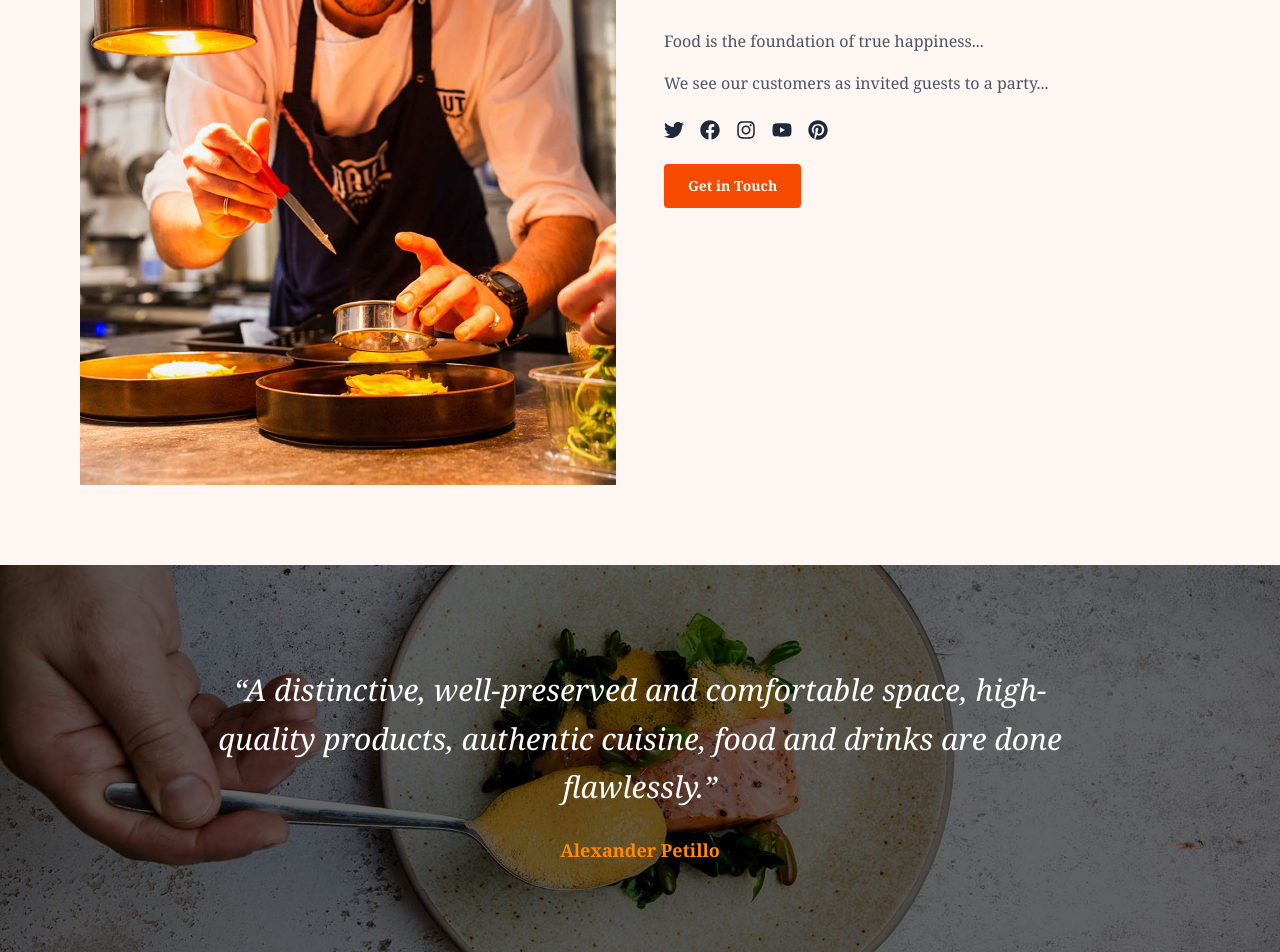
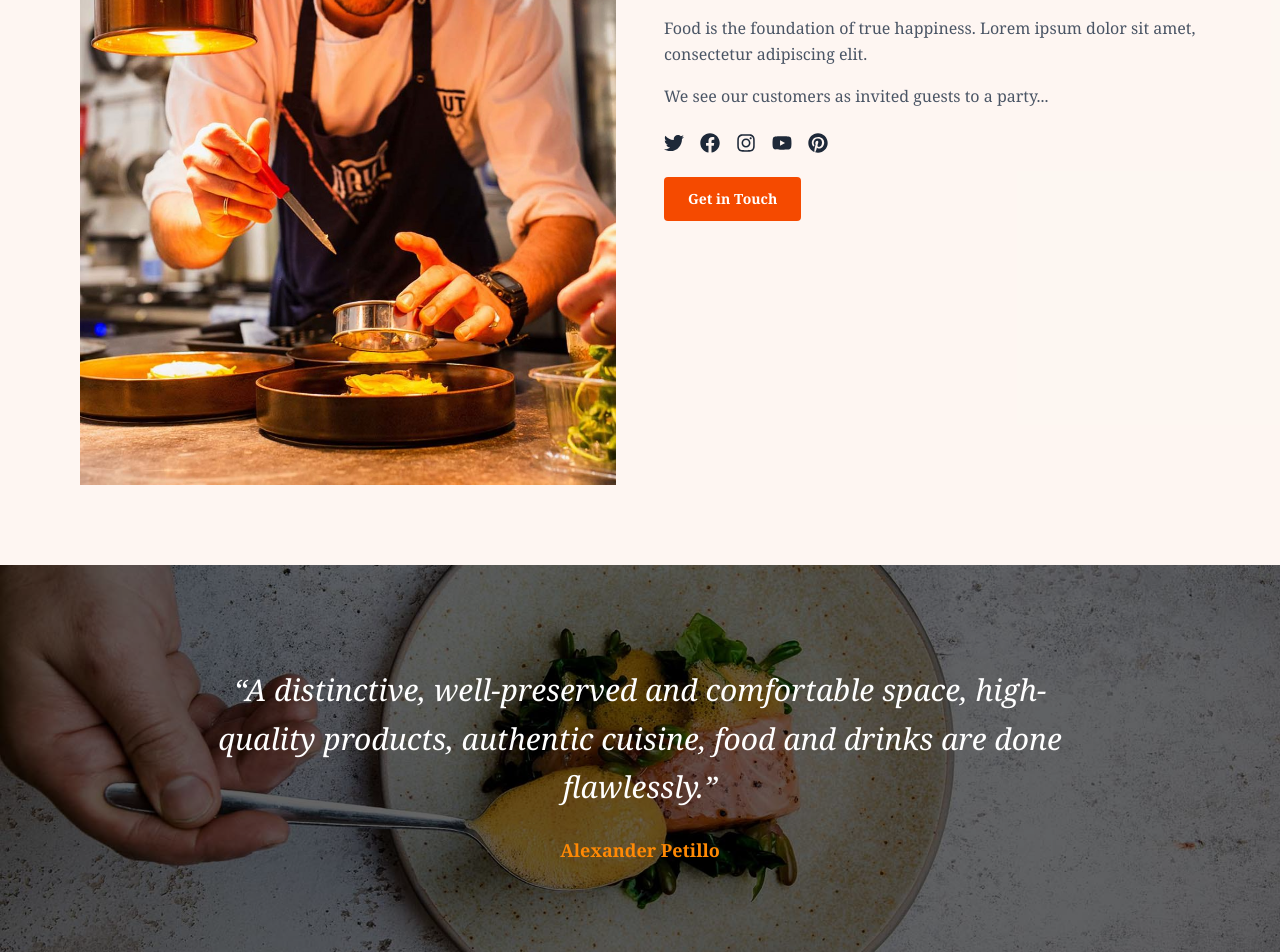
Before and after one commit to AltinaBraha/Feasto, a Next.js app in the folder feasto/: page /our-chefs in a window 1280 px wide. Shown: the part 1100-2052 px from the top of the page. Built offline with nearby package versions, Linux system fonts and the light colour scheme; no server answers.

Commit message:
Add modularized Our Chefs section with API integration

```diff
--- /dev/null
+++ b/feasto/app/api/our-chefs/route.js
@@ -0,0 +1,5 @@
+import chefsData from "@/app/data/chefs.json";
+
+export async function GET() {
+  return Response.json(chefsData);
+}
--- a/feasto/app/dashboard/page.js
+++ b/feasto/app/dashboard/page.js
@@ -2,9 +2,9 @@
 
 import { useEffect, useState } from "react";
 import { toast } from "react-toastify";
-import SidebarFilter from "@/components/Waiter/SidebarFilter";
-import OrderCard from "@/components/Waiter/OrderCard";
-import ReservationCard from "@/components/Waiter/ReservationCard";
+import SidebarFilter from "@/components/dashboard/SidebarFilter";
+import OrderCard from "@/components/dashboard/OrderCard";
+import ReservationCard from "@/components/dashboard/ReservationCard";
 import ClientOnlyToast from "@/components/ClientToast";
 import { fetchOrders, deleteOrder } from "@/app/api/orders";
 import {
--- a/feasto/app/our-chefs/page.js
+++ b/feasto/app/our-chefs/page.js
@@ -1,24 +1,32 @@
-import {
-  FaFacebook,
-  FaTwitter,
-  FaInstagram,
-  FaYoutube,
-  FaPinterest,
-} from "react-icons/fa";
+import ExecutiveChef from "@/components/ourChefs/ExecutiveChef";
+import ChefQuote from "@/components/ourChefs/ChefQuote";
+import OtherChefs from "@/components/ourChefs/OtherChefs";
+import ChefVideoSection from "@/components/ourChefs/ChefVideoSection.js";
+
 import ReservationForm from "@/components/reservations/ReservationForm";
-import OtherChefs from "@/components/ourChefs/OtherChefs";
-import ChefVideoSection from "@/components/ourChefs/ChefVideoSection";
+import Image from "next/image";
 
-export default function MeetOurChefsPage() {
+async function getChefs() {
+  const res = await fetch(`${process.env.NEXT_PUBLIC_BASE_URL}/api/our-chefs`, {
+    cache: "no-store",
+  });
+  return res.json();
+}
+
+export default async function MeetOurChefsPage() {
+  const data = await getChefs();
+
   return (
     <section className="min-h-screen bg-[rgba(221,89,3,0.05)] text-black">
       {/* HERO */}
       <div className="relative h-[75vh] mb-20">
-        <img
+        <Image
           src="/img/chefs-hero.jpg"
           alt="Hero"
+          fill
           className="absolute inset-0 w-full h-full object-cover brightness-[.5]"
         />
+
         <div className="relative z-10 flex items-center justify-center h-full">
           <h1 className="text-white text-6xl font-bold tracking-wide">
             MEET OUR CHEFS
@@ -26,63 +34,16 @@ export default function MeetOurChefsPage() {
         </div>
       </div>
 
-      {/* EXECUTIVE CHEF */}
-      <section className="max-w-6xl mx-auto px-4 py-20 grid grid-cols-1 md:grid-cols-2 gap-12 items-center">
-        <div className="w-full">
-          <img
-            src="/img/executive-chef.jpg"
-            alt="Executive Chef"
-            className="w-full h-auto object-cover"
-          />
-        </div>
-        <div>
-          <h3 className="text-sm font-bold text-orange-600 uppercase mb-2">
-            Our Executive Chef
-          </h3>
-          <h2 className="text-3xl md:text-4xl font-semibold text-black mb-6">
-            Alexander Petillo
-          </h2>
-          <p className="text-gray-600 mb-4 leading-relaxed">
-            Food is the foundation of true happiness...
-          </p>
-          <p className="text-gray-600 mb-6 leading-relaxed">
-            We see our customers as invited guests to a party...
-          </p>
-          <div className="flex space-x-4 text-gray-800 text-xl mb-6">
-            <FaTwitter className="hover:text-orange-600 cursor-pointer" />
-            <FaFacebook className="hover:text-orange-600 cursor-pointer" />
-            <FaInstagram className="hover:text-orange-600 cursor-pointer" />
-            <FaYoutube className="hover:text-orange-600 cursor-pointer" />
-            <FaPinterest className="hover:text-orange-600 cursor-pointer" />
-          </div>
-          <button className="bg-orange-600 text-white px-6 py-3 rounded hover:bg-orange-700 transition-all duration-300 text-sm font-semibold">
-            Get in Touch
-          </button>
-        </div>
-      </section>
+      {/* EXECUTIVE */}
+      <ExecutiveChef chef={data.executive} />
 
       {/* QUOTE */}
-      <section className="relative h-[400px] w-full mb-20">
-        <div
-          className="absolute inset-0 bg-cover bg-center"
-          style={{ backgroundImage: "url('/img/quote-background.jpg')" }}
-        >
-          <div className="absolute inset-0 bg-black/60 flex flex-col justify-center items-center px-4 text-center text-white">
-            <p className="max-w-4xl text-xl md:text-3xl font-light italic leading-relaxed">
-              “A distinctive, well-preserved and comfortable space, high-quality
-              products, authentic cuisine, food and drinks are done flawlessly.”
-            </p>
-            <p className="mt-6 text-lg font-semibold text-orange-400">
-              Alexander Petillo
-            </p>
-          </div>
-        </div>
-      </section>
+      <ChefQuote quote={data.executive.quote} author={data.executive.name} />
 
       {/* OTHER CHEFS */}
-      <OtherChefs />
+      <OtherChefs chefs={data.others} />
 
-      {/* VIDEO SECTION */}
+      {/* VIDEO */}
       <ChefVideoSection />
 
       {/* RESERVATION */}
--- /dev/null
+++ b/feasto/components/ourChefs/ChefQuote.js
@@ -0,0 +1,19 @@
+export default function ChefQuote({ quote, author }) {
+  if (!quote) return null;
+
+  return (
+    <section className="relative h-[400px] w-full mb-20">
+      <div
+        className="absolute inset-0 bg-cover bg-center"
+        style={{ backgroundImage: "url('/img/quote-background.jpg')" }}
+      >
+        <div className="absolute inset-0 bg-black/60 flex flex-col justify-center items-center px-4 text-center text-white">
+          <p className="max-w-4xl text-xl md:text-3xl font-light italic leading-relaxed">
+            “{quote}”
+          </p>
+          <p className="mt-6 text-lg font-semibold text-orange-400">{author}</p>
+        </div>
+      </div>
+    </section>
+  );
+}
--- a/feasto/components/ourChefs/ChefVideoSection.jsx
+++ b/feasto/components/ourChefs/ChefVideoSection.js
@@ -1,5 +1,6 @@
 "use client";
 import { useState } from "react";
+import Image from "next/image";
 
 export default function ChefVideoSection() {
   const [showVideo, setShowVideo] = useState(false);
@@ -11,9 +12,11 @@ export default function ChefVideoSection() {
           className="relative w-full h-[500px] overflow-hidden shadow-lg cursor-pointer group"
           onClick={() => setShowVideo(true)}
         >
-          <img
+          <Image
             src="/img/chef-video-bg.jpg"
             alt="Chef video"
+            width={1200}
+            height={500}
             className="w-full h-full object-cover group-hover:scale-105 transition duration-300 ease-in-out"
           />
           <div className="absolute inset-0 bg-black/40 flex items-center justify-center">
--- /dev/null
+++ b/feasto/components/ourChefs/ExecutiveChef.js
@@ -0,0 +1,48 @@
+import Image from "next/image";
+import {
+  FaFacebook,
+  FaTwitter,
+  FaInstagram,
+  FaYoutube,
+  FaPinterest,
+} from "react-icons/fa";
+
+export default function ExecutiveChef({ chef }) {
+  if (!chef) return null;
+
+  return (
+    <section className="max-w-6xl mx-auto px-4 py-20 grid grid-cols-1 md:grid-cols-2 gap-12 items-center">
+      <div className="w-full">
+        <Image
+          src={chef.image}
+          alt={chef.name}
+          width={500}
+          height={500}
+          className="w-full h-auto object-cover"
+        />
+      </div>
+      <div>
+        <h3 className="text-sm font-bold text-orange-600 uppercase mb-2">
+          Our Executive Chef
+        </h3>
+        <h2 className="text-3xl md:text-4xl font-semibold text-black mb-6">
+          {chef.name}
+        </h2>
+        <p className="text-gray-600 mb-4 leading-relaxed">{chef.bio}</p>
+        <p className="text-gray-600 mb-6 leading-relaxed">
+          We see our customers as invited guests to a party...
+        </p>
+        <div className="flex space-x-4 text-gray-800 text-xl mb-6">
+          <FaTwitter className="hover:text-orange-600 cursor-pointer" />
+          <FaFacebook className="hover:text-orange-600 cursor-pointer" />
+          <FaInstagram className="hover:text-orange-600 cursor-pointer" />
+          <FaYoutube className="hover:text-orange-600 cursor-pointer" />
+          <FaPinterest className="hover:text-orange-600 cursor-pointer" />
+        </div>
+        <button className="bg-orange-600 text-white px-6 py-3 rounded hover:bg-orange-700 transition-all duration-300 text-sm font-semibold">
+          Get in Touch
+        </button>
+      </div>
+    </section>
+  );
+}
--- a/feasto/components/ourChefs/OtherChefs.jsx
+++ b/feasto/components/ourChefs/OtherChefs.js
@@ -1,14 +1,18 @@
-import chefs from "@/app/data/chefs.json";
+import Image from "next/image";
 
-export default function OtherChefs() {
+export default function OtherChefs({ chefs }) {
+  if (!chefs || chefs.length === 0) return null;
+
   return (
     <div className="max-w-6xl mx-auto px-6 pb-24">
       <div className="grid md:grid-cols-3 gap-12">
-        {chefs.others.map((chef) => (
+        {chefs.map((chef) => (
           <div key={chef.name}>
-            <img
+            <Image
               src={chef.image}
               alt={chef.name}
+              width={500}
+              height={400}
               className="w-full h-[400px] object-cover mb-4"
             />
             <p className="text-orange-600 font-semibold uppercase text-sm mb-1">
```
